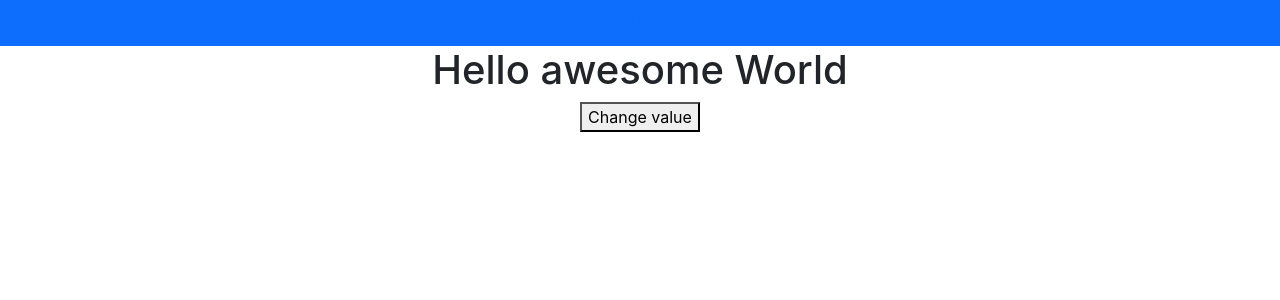
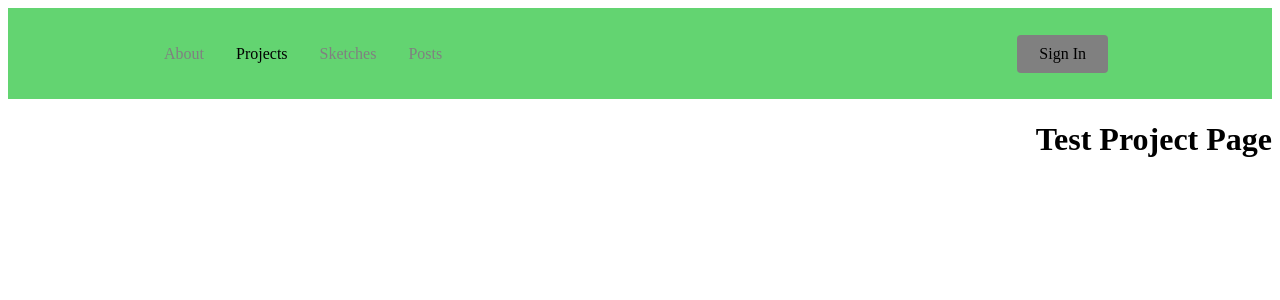
Before and after one commit to haitheredavid/portfolio, a React (Create React App) app: page /projects in a window 1280 px wide. Shown: the top 300 px of the page. Built offline with nearby package versions, Linux system fonts and the light colour scheme.

Commit message:
navbar test

```diff
--- a/package.json
+++ b/package.json
@@ -9,9 +9,12 @@
     "bootstrap": "^5.1.3",
     "react": "^17.0.2",
     "react-dom": "^17.0.2",
+    "react-icons": "^4.3.1",
     "react-popper": "^2.2.5",
+    "react-router-dom": "^6.0.2",
     "react-scripts": "4.0.3",
     "reactstrap": "^9.0.1",
+    "styled-components": "^5.3.3",
     "web-vitals": "^1.0.1"
   },
   "scripts": {
--- a/src/App.js
+++ b/src/App.js
@@ -1,35 +1,28 @@
-import React from 'react';
-import logo from './logo.svg';
-import './App.css';
-import { Navbar, NavbarBrand } from 'reactstrap';
-import Menu from './components/menu';
-import { PROJECTS } from './shared/projects';
-import Greet from './components/greet';
+import React from "react";
+import logo from "./logo.svg";
+import "./App.css";
 
-class App extends React.Component {
+import Navbar from "./components/navbar";
+import { BrowserRouter as Router, Routes, Route } from "react-router-dom";
+import Home from "./pages";
+import About from "./pages/about";
+import Projects from "./pages/projects";
+import Sketches from "./pages/sketches";
+import Posts from "./pages/posts";
 
-	constructor(props){
-		super(props);
-
-		this.state = {
-			projects: PROJECTS
-		};
-	}
-
-	render(){
-		return (
-			<div className='App'>
-				<Navbar color="primary">
-					<div className="container" id="brand">
-						<NavbarBrand>Incredible India</NavbarBrand>
-					</div>
-				</Navbar>
-				<Greet />
-				{/* <h1>Famous Places of India</h1> */}
-				{/* <Menu projects={this.state.projects} /> */}
-			</div>
-		);
-	}
+function App() {
+  return (
+    <Router>
+      <Navbar />
+      <Routes>
+        <Route path="/" element={<Home/>} />
+        <Route path="/about" element={<About/>} />
+        <Route path="/projects" element={<Projects/>} />
+        <Route path="/posts" element={<Posts/>} />
+        <Route path="/sketches" element={<Sketches/>} />
+      </Routes>
+    </Router>
+  );
 }
 
 export default App;
--- /dev/null
+++ b/src/components/navbar/index.js
@@ -0,0 +1,40 @@
+import React from 'react';
+import {
+  Nav,
+  NavLink,
+  Bars,
+  NavMenu,
+  NavBtn,
+  NavBtnLink,
+} from './navbarelement';
+
+const Navbar = () => {
+  return (
+    <>
+      <Nav>
+        <Bars />
+          <NavMenu>
+          <NavLink to='/about' activeStyle>
+            About
+          </NavLink>
+          <NavLink to='/projects' activeStyle>
+            Projects
+          </NavLink>
+          <NavLink to='/sketches' activeStyle>
+            Sketches
+          </NavLink>
+          <NavLink to='/posts' activeStyle>
+            Posts
+          </NavLink>
+          {/* Second Nav */}
+          {/* <NavBtnLink to='/sign-in'>Sign In</NavBtnLink> */}
+        </NavMenu>
+        <NavBtn>
+          <NavBtnLink to='/signin'>Sign In</NavBtnLink>
+        </NavBtn>
+      </Nav>
+    </>
+  );
+};
+
+export default Navbar;
--- /dev/null
+++ b/src/components/navbar/navbarelement.js
@@ -0,0 +1,86 @@
+import { FaBars } from 'react-icons/fa';
+import { NavLink as Link } from 'react-router-dom';
+import styled from 'styled-components';
+
+export const Nav = styled.nav`
+  background: #63D471;
+  height: 85px;
+  display: flex;
+  justify-content: space-between;
+  padding: 0.2rem calc((100vw - 1000px) / 2);
+  z-index: 12;
+  /* Third Nav */
+  /* justify-content: flex-start; */
+`;
+
+export const NavLink = styled(Link)`
+  color: #808080;
+  display: flex;
+  align-items: center;
+  text-decoration: none;
+  padding: 0 1rem;
+  height: 100%;
+  cursor: pointer;
+  &.active {
+    color: #000000;
+  }
+`;
+
+export const Bars = styled(FaBars)`
+  display: none;
+  color: #808080;
+  @media screen and (max-width: 768px) {
+    display: block;
+    position: absolute;
+    top: 0;
+    right: 0;
+    transform: translate(-100%, 75%);
+    font-size: 1.8rem;
+    cursor: pointer;
+  }
+`;
+
+export const NavMenu = styled.div`
+  display: flex;
+  align-items: center;
+  margin-right: -24px;
+  /* Second Nav */
+  /* margin-right: 24px; */
+  /* Third Nav */
+  /* width: 100vw;
+  white-space: nowrap; */
+  @media screen and (max-width: 768px) {
+    display: none;
+  }
+`;
+
+export const NavBtn = styled.nav`
+  display: flex;
+  align-items: center;
+  margin-right: 24px;
+  /* Third Nav */
+  /* justify-content: flex-end;
+  width: 100vw; */
+  @media screen and (max-width: 768px) {
+    display: none;
+  }
+`;
+
+export const NavBtnLink = styled(Link)`
+  border-radius: 4px;
+  background: #808080;
+  padding: 10px 22px;
+  color: #000000;
+  outline: none;
+  border: none;
+  cursor: pointer;
+  transition: all 0.2s ease-in-out;
+  text-decoration: none;
+  /* Second Nav */
+  margin-left: 24px;
+  &:hover {
+    transition: all 0.2s ease-in-out;
+    background: #fff;
+    color: #808080;
+  }
+`;
--- a/src/index.js
+++ b/src/index.js
@@ -1,9 +1,6 @@
 import React from 'react';
 import ReactDOM from 'react-dom';
-import 'bootstrap/dist/css/bootstrap.min.css';
-import './index.css';
 import App from './App';
-import reportWebVitals from './reportWebVitals';
 
 ReactDOM.render(
   <React.StrictMode>
@@ -11,8 +8,3 @@
   </React.StrictMode>,
   document.getElementById('root')
 );
-
-// If you want to start measuring performance in your app, pass a function
-// to log results (for example: reportWebVitals(console.log))
-// or send to an analytics endpoint. Learn more: https://bit.ly/CRA-vitals
-reportWebVitals();
--- /dev/null
+++ b/src/pages/about.js
@@ -0,0 +1,18 @@
+import React from 'react';
+
+const About = () => {
+  return (
+    <div
+      style={{
+        display: 'flex',
+        justifyContent: 'Right',
+        alignItems: 'Right',
+        height: '100vh'
+      }}
+    >
+      <h1>About david</h1>
+    </div>
+  );
+};
+
+export default About;
--- /dev/null
+++ b/src/pages/index.js
@@ -0,0 +1,18 @@
+import React from 'react';
+
+const Home = () => {
+  return (
+    <div
+      style={{
+        display: 'flex',
+        justifyContent: 'Right',
+        alignItems: 'Right',
+        height: '100vh'
+      }}
+    >
+      <h1>Home Page</h1>
+    </div>
+  );
+};
+
+export default Home;
--- /dev/null
+++ b/src/pages/posts.js
@@ -0,0 +1,18 @@
+import React from 'react';
+
+const Posts = () => {
+  return (
+    <div
+      style={{
+        display: 'flex',
+        justifyContent: 'Right',
+        alignItems: 'Right',
+        height: '100vh'
+      }}
+    >
+      <h1>Ideas and Doddles</h1>
+    </div>
+  );
+};
+
+export default Posts;
--- /dev/null
+++ b/src/pages/projects.js
@@ -0,0 +1,18 @@
+import React from 'react';
+
+const testproject = () => {
+  return (
+    <div
+      style={{
+        display: 'flex',
+        justifyContent: 'Right',
+        alignItems: 'Right',
+        height: '100vh'
+      }}
+    >
+      <h1>Test Project Page</h1>
+    </div>
+  );
+};
+
+export default testproject;
--- /dev/null
+++ b/src/pages/sketches.js
@@ -0,0 +1,18 @@
+import React from 'react';
+
+const Sketches = () => {
+  return (
+    <div
+      style={{
+        display: 'flex',
+        justifyContent: 'Right',
+        alignItems: 'Right',
+        height: '100vh'
+      }}
+    >
+      <h1>Some Sketches</h1>
+    </div>
+  );
+};
+
+export default Sketches;
```
Also changed, not shown: 1 other file (tests, documents, lock files or other folders).
